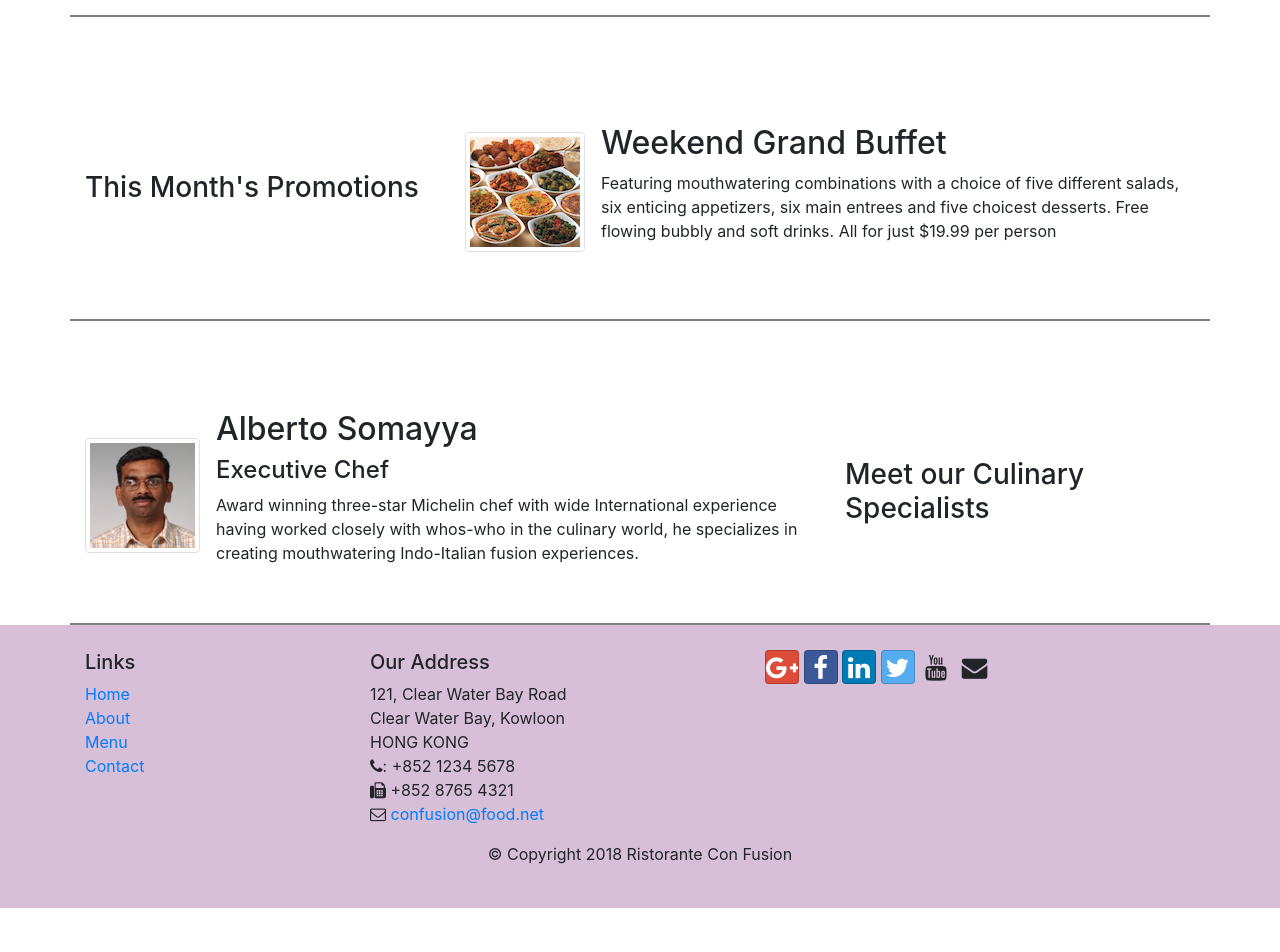
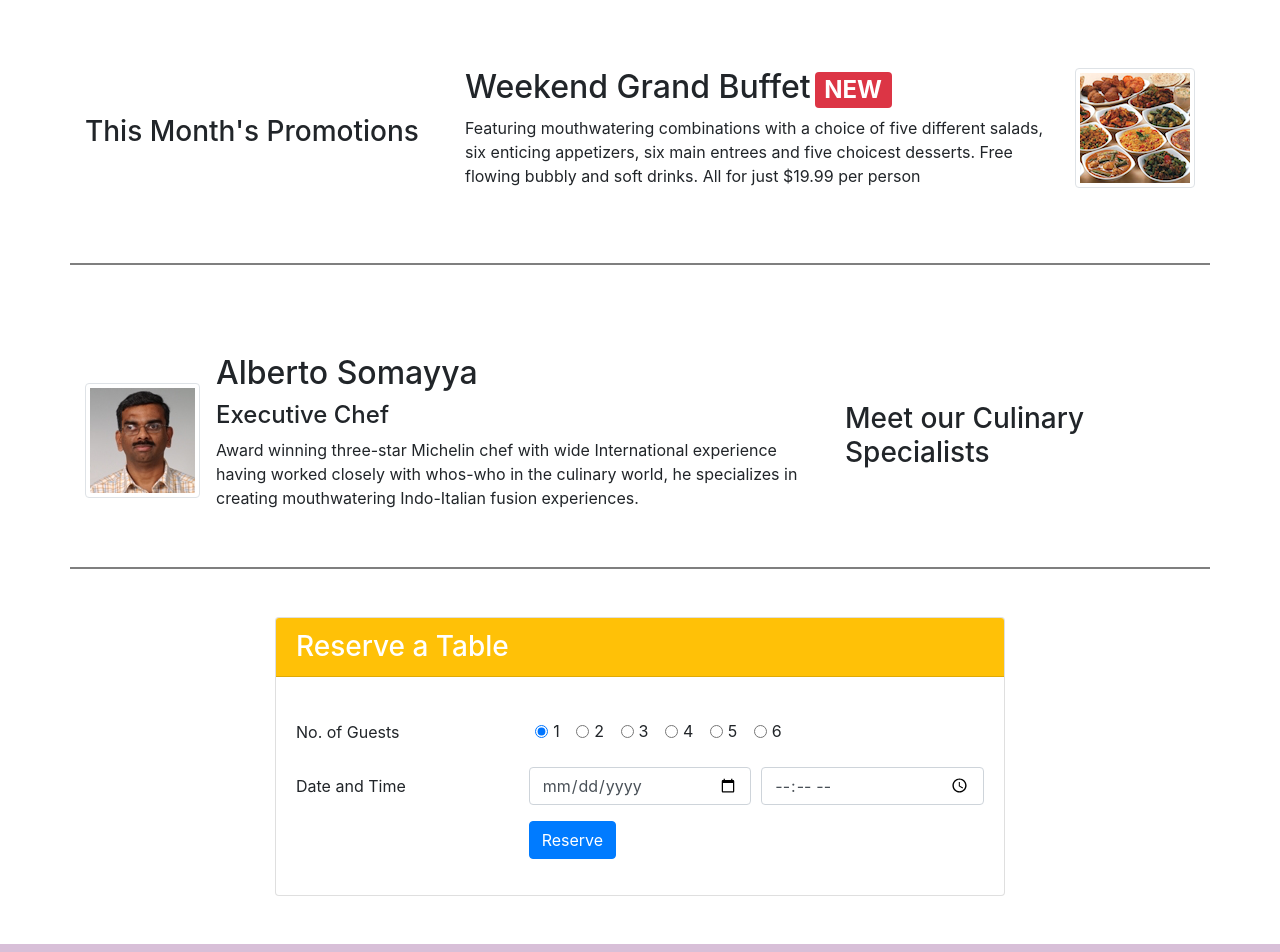
Before and after one commit to sudhanshuskr/full-stack-webd, a website: page index.html in a window 1280 px wide. Shown: the part 740-1692 px from the top of the page. Before the commit the page ends 1648 px from the top, so only its background shows below. Drawn offline with nearby package versions, Linux system fonts and the light colour scheme.

Commit message:
assignment 2

```diff
--- a/css/styles.css
+++ b/css/styles.css
@@ -19,7 +19,7 @@ body {
     background-color: #512da8;
 }
 .row-content{
-    height:20vw ;
+    min-height: 20vw;
     align-items: center;
     border-bottom: 2px solid rgb(0,0,0,0.5);
 }
--- a/index.html
+++ b/index.html
@@ -45,8 +45,11 @@
                     <h1>Ristorante con Fusion</h1>
                     <p>We take inspiration from the World's best cuisines, and create a unique fusion experience. Our lipsmacking creations will tickle your culinary senses!</p>
                 </div>
-                <div class="col-md align-self-center">
-                    <img src = "img/logo.png" class="ing-fluid">
+                <div class="col-md-3 align-self-center d-flex align-items-center ">
+                    <img src = "img/logo.png" class="img-fluid mx-auto my-3">
+                </div>
+                <div class="col-md-3 align-items-center d-flex">
+                    <a class="btn btn-warning px-4 mx-auto my-3" type="button" href="#reservetable">Reserve Table</a>
                 </div>
 
             </div>
@@ -59,10 +62,6 @@
             <ol class="col-12 breadcrumb">
                 <li class="breadcrumb-item active">Home</li>
             </ol>
-            <div class="col-12">
-               <h3>About Us</h3>
-               <hr>
-            </div>
         </div>
 
         <div class="row mt-5 row-content">
@@ -74,8 +73,8 @@
                 <div class="media">
                     <img class="d-flex mr-3 img-thumbnail align-self-center" src="img/uthappizza.png" alt="uthappizza">
                     <div class="media-body">
-                        <h2 class="mt-0">Uthappizza</h2>
-                        <p>A unique combination of Indian Uthappam (pancake) and Italian pizza, topped with Cerignola olives, ripe vine cherry tomatoes, Vidalia onion, Guntur chillies and Buffalo Paneer.</p>
+                        <h2 class="mt-0">Uthappizza<span class="badge badge-danger mr-1 ml-1">HOT</span><span class="badge badge-pill badge-secondary">$4.99</span> </h2>
+                        <p class="d-none d-sm-block">A unique combination of Indian Uthappam (pancake) and Italian pizza, topped with Cerignola olives, ripe vine cherry tomatoes, Vidalia onion, Guntur chillies and Buffalo Paneer.</p>
                     </div>
 
                 </div>
@@ -91,12 +90,14 @@
             </div>
             <div class="col-md-8 order-sm-last">
                 <div class="media">
-                    <img src="img/buffet.png" alt="buffet" class="d-flex mr-3 align-self-center img-thumbnail">
                     <div class="media-body">
-                        <h2>Weekend Grand Buffet</h2>
-                        <p>Featuring mouthwatering combinations with a choice of five different salads, six enticing appetizers, six main entrees and five choicest desserts. Free flowing bubbly and soft drinks. All for just $19.99 per person </p>
+                        <h2>Weekend Grand Buffet<span class="badge badge-danger ml-1">NEW</span> </h2>
+                        <p class="d-none d-sm-block">Featuring mouthwatering combinations with a choice of five different salads, six enticing appetizers, six main entrees and five choicest desserts. Free flowing bubbly and soft drinks. All for just $19.99 per person </p>
                     </div>
-                </div>
+                    <div class="media-right">
+                        <img src="img/buffet.png" alt="buffet" class="d-flex ml-3 align-self-center img-thumbnail">
+                    </div>
+                    </div>
 
 
             </div>
@@ -114,7 +115,7 @@
                     <div class="media-body">
                         <h2>Alberto Somayya</h2>
                         <h4>Executive Chef</h4>
-                        <p>Award winning three-star Michelin chef with wide International experience having worked closely with whos-who in the culinary world, he specializes in creating mouthwatering Indo-Italian fusion experiences. </p>
+                        <p class="d-none d-sm-block">Award winning three-star Michelin chef with wide International experience having worked closely with whos-who in the culinary world, he specializes in creating mouthwatering Indo-Italian fusion experiences. </p>
                     </div>
                 </div>
 
@@ -122,12 +123,69 @@
 
 
         </div>
+
+        <div class="row mt-5" id="reservetable">
+            <div class="col-sm-8 offset-sm-2">
+                <div class="card">
+                    <h3 class="card-header bg-warning text-white">Reserve a Table</h3>
+                    <div class="card-body">
+                        <form class="my-3">
+                            <div class="row form-group align-center">
+                                <label for="guest" class="col-sm-4 col-form-label">No. of Guests</label>
+                                <div class="col-sm-8 my-auto">
+                                    <div class="form-check form-check-inline">
+                                        <input class="form-check-input" type="radio" name="guest" id="guest-1" value="option1" checked>
+                                        <label class="form-check-label" for="guest-1">1</label>
+                                    </div>
+                                    <div class="form-check form-check-inline">
+                                        <input class="form-check-input" type="radio" name="guest" id="guest-2" value="">
+                                        <label class="form-check-label" for="guest-2">2</label>
+                                    </div>
+                                    <div class="form-check form-check-inline">
+                                        <input class="form-check-input" type="radio" name="guest" id="guest-3" value="">
+                                        <label class="form-check-label" for="guest-3">3</label>
+                                    </div>
+                                    <div class="form-check form-check-inline">
+                                        <input class="form-check-input" type="radio" name="guest" id="guest-4" value="">
+                                        <label class="form-check-label" for="guest-4">4</label>
+                                    </div>
+                                    <div class="form-check form-check-inline">
+                                        <input class="form-check-input" type="radio" name="guest" id="guest-5" value="">
+                                        <label class="form-check-label" for="guest-5">5</label>
+                                    </div>
+                                    <div class="form-check form-check-inline">
+                                        <input class="form-check-input" type="radio" name="guest" id="guest-6" value="">
+                                        <label class="form-check-label" for="guest-6">6</label>
+                                    </div>
+                                </div>
+                            </div>
+                            <div class="form-row form-group">
+                                <label for="datetime" class="col-sm-4 col-form-label">Date and Time</label>
+                                <div class="col-sm-4">
+                                    <input type="date" id="datetime" name="date" class="form-control" placeholder="Date">
+                                </div>
+                                <div class="col-sm-4">
+                                    <input type="time" id="datetime" name=time class="form-control" placeholder="Time">
+                                </div>
+                            </div>
+                            <div class="form-row form-group">
+                                <div class="col-sm-8 offset-sm-4">
+                                    <button type="button" class="btn btn-primary">Reserve</button>
+                                </div>
+                            </div>
+                        </form>
+                    </div>
+
+                </div>
+
+            </div>
+        </div>
     </div>
 
-    <footer class="footer">
+    <footer class="footer mt-5">
         <div class="container">
             <div class="row">
-                <div class="col-md-3">
+                <div class="col-5 col-sm-2">
                     <h5>Links</h5>
                     <ul class="list-unstyled">
                         <li><a href="#">Home</a></li>
@@ -136,7 +194,7 @@
                         <li><a href="contactus.html">Contact</a></li>
                     </ul>
                 </div>
-                <div class="col-md-4">
+                <div class="col-7 col-sm-4 offset-sm-3">
                     <h5>Our Address</h5>
                     <address>
 		              121, Clear Water Bay Road<br>
@@ -147,7 +205,7 @@
 		              <i class="fa fa-envelope-o "></i> <a href="mailto:confusion@food.net">confusion@food.net</a>
 		           </address>
                 </div>
-                <div class="col-md-5">
+                <div class="col-12 col-md-3">
                     <div class="container-fluid">
                         <a class="btn btn-social-icon btn-google" href="http://google.com/+"><i class="fa fa-google-plus"></i></a>
                         <a class="btn btn-social-icon btn-facebook" href="http://www.facebook.com/profile.php?id="><i class="fa fa-facebook"></i></a>
```
Also changed, not shown: contactus.html (+1 -1 lines).
